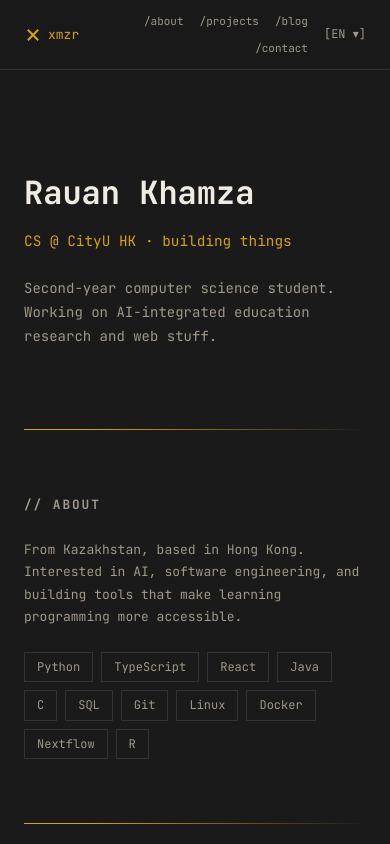
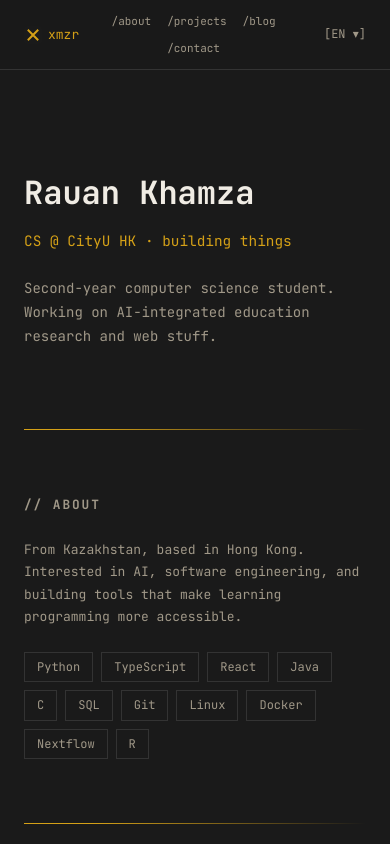
Before and after one commit to xamzar/portfolio, a React (Vite) app: page / in a window 390 px wide. Shown: the top 844 px of the page. Built offline with nearby package versions, Linux system fonts and the light colour scheme.

Commit message:
fix: center nav-links between logo and lang selector on mobile

```diff
--- a/src/layout.css
+++ b/src/layout.css
@@ -35,7 +35,7 @@ nav {
 
 nav .container {
   display: flex;
-  justify-content: flex-start;
+  justify-content: space-between;
   align-items: center;
   padding-top: 0.75rem;
   padding-bottom: 0.75rem;
@@ -46,7 +46,6 @@ nav .container {
   display: flex;
   gap: 1.5rem;
   list-style: none;
-  margin-left: auto;
 }
 
 .logo {
@@ -69,7 +68,7 @@ nav .container {
 @media (max-width: 600px) {
   .nav-links {
     flex-wrap: wrap;
-    justify-content: flex-end;
+    justify-content: center;
     max-width: 180px;
     gap: 0.5rem 1rem;
     font-size: 11px;
```
